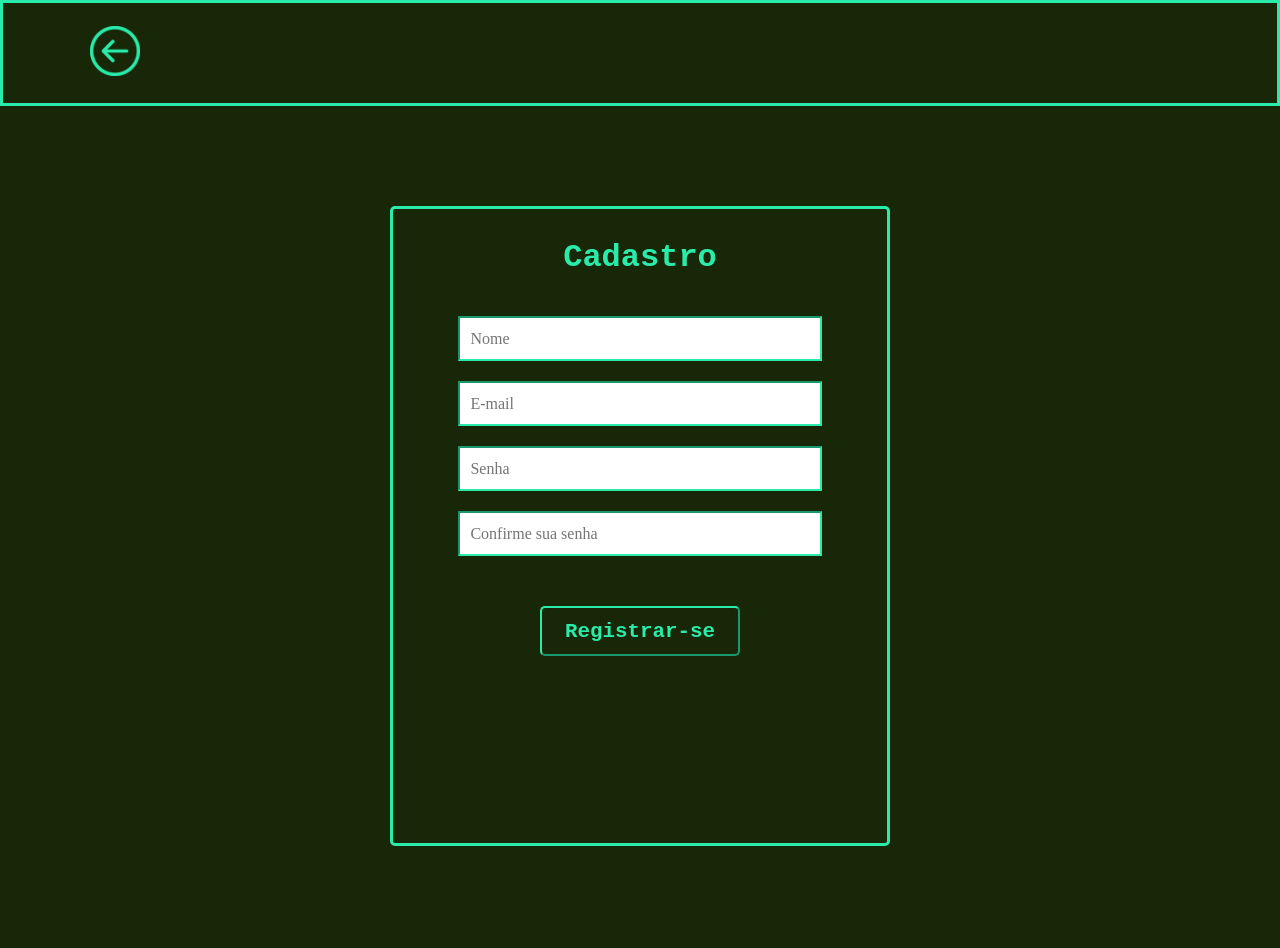
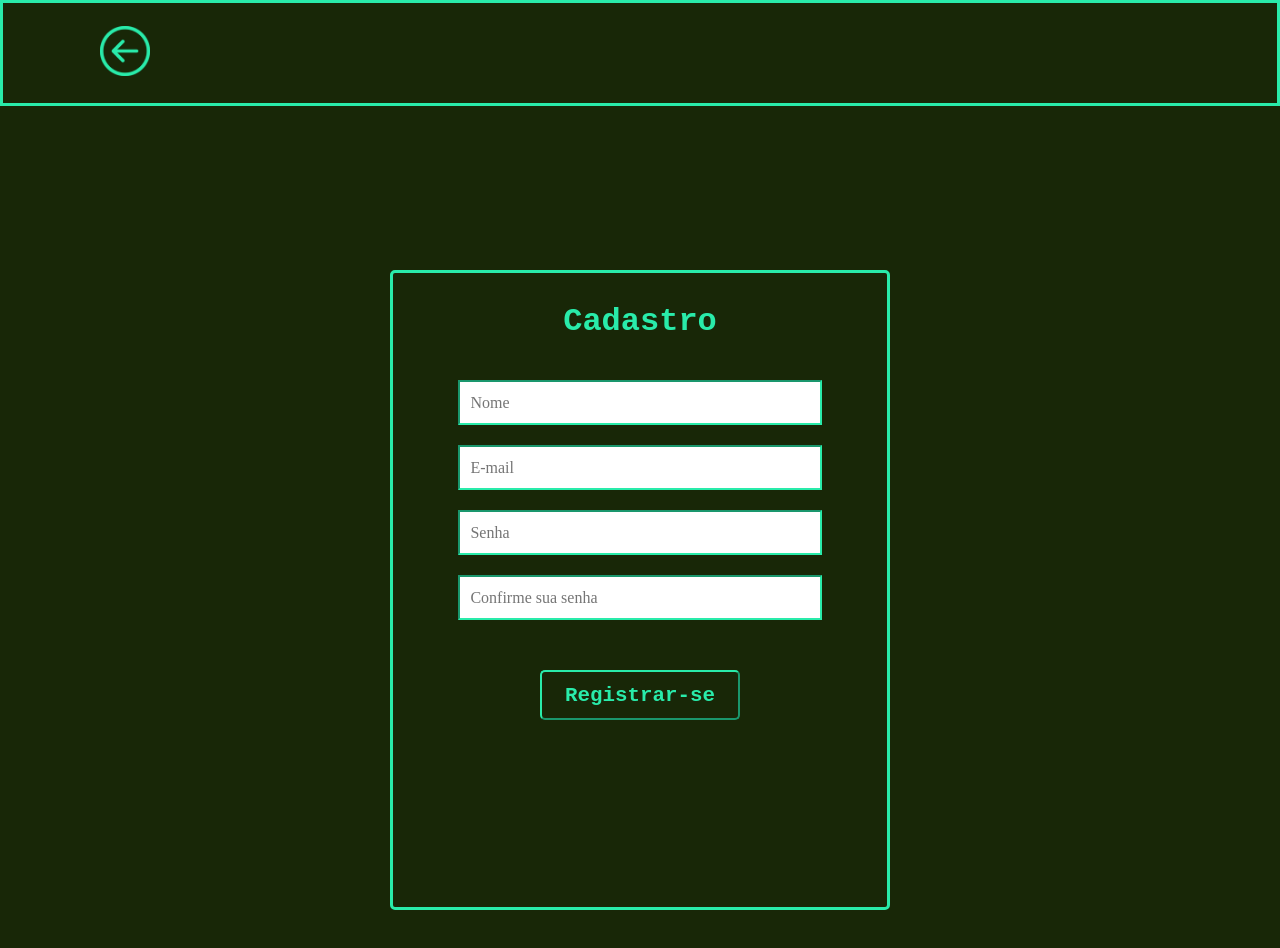
Before and after one commit to shunny2/scrim-frontend, a React (Create React App) app: page /signup in a window 1280 px wide. Shown: the top 948 px of the page. Built offline with nearby package versions, Linux system fonts and the light colour scheme.

Commit message:
Fix: Fixing header and headerMain components

```diff
--- a/src/components/Header/index.js
+++ b/src/components/Header/index.js
@@ -12,7 +12,7 @@ function Header(props) {
         <S.Header>
             <S.Container>
                 <Link to={path}>
-                    <img src={Back} alt='button back' style={{ width: 50 }} />
+                    <S.Image src={Back} alt='button back' style={{ width: 50 }} />
                 </Link>
             </S.Container>
         </S.Header>
--- a/src/components/Header/styles.js
+++ b/src/components/Header/styles.js
@@ -1,6 +1,7 @@
 import styled from 'styled-components';
 
 export const Header = styled.header`
+    margin-bottom: 4rem;
     border: 3px solid #29EBAA;
 `;
 
@@ -12,3 +13,7 @@ export const Container = styled.div`
     margin: 0 auto;
     height: 100px;
 `;
+
+export const Image = styled.img`
+    margin: 10px;
+`;
```
